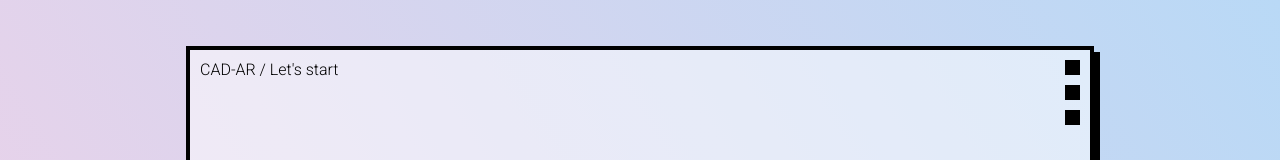
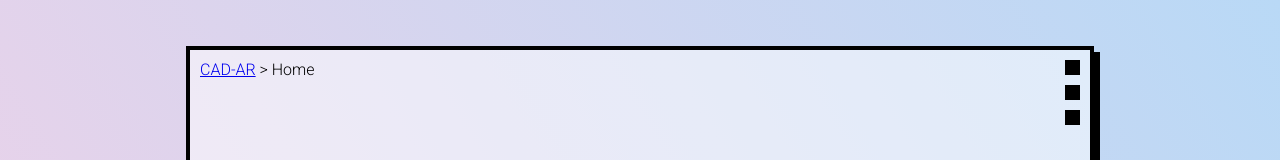
Before and after one commit to DavidTelenko/cad-pd, a React (Create React App) app: page / in a window 1280 px wide. Shown: the top 160 px of the page. Built offline with nearby package versions, Linux system fonts and the light colour scheme.

Commit message:
Home component + stylistic fixes

```diff
--- a/src/App.tsx
+++ b/src/App.tsx
@@ -11,7 +11,7 @@ import {
 import './Styles/App.css';
 import Main from './Components/Main';
 import CadAr from './Components/CadAr';
-import MarkersUploader from './Components/MarkersUploader';
+import MarkerUploader from './Components/MarkerUploader';
 
 function App() {
   return (
@@ -21,11 +21,10 @@ function App() {
 
       <BrowserRouter>
         <Routes>
-          <Route path="/" element={<Main />} />
-          <Route path="/model-uploader" element={<FileUploadForm />} />
-          <Route path="/marker-uploader" element={<MarkersUploader />} />
+          <Route path="/" element={<Main pathName="Home" />} />
+          <Route path="/model-uploader" element={<FileUploadForm pathName="Model uploader" />} />
+          <Route path="/marker-uploader" element={<MarkerUploader pathName="Marker uploader" />} />
           <Route path="/cad-ar" element={<CadAr />} />
-          <Route path="/continue-or-repeat" element={<CadAr />} />
         </Routes>
       </BrowserRouter>
     </div>
--- a/src/Components/FileUploadForm.tsx
+++ b/src/Components/FileUploadForm.tsx
@@ -1,27 +1,28 @@
-import React from "react";
+import React, { useState } from "react";
 import { Link } from "react-router-dom";
+import Home, { HomeProperties } from "./Home";
 
 import "../Styles/FileUploadForm.css";
 
-const FileUploadForm = () => {
+const FileUploadForm = (props: HomeProperties) => {
+    const [file, setFile] = useState<string[]>();
+    const [link, setLink] = useState<string[]>();
+
     return (
         <div className="fileUploadForm">
-            <header className="App-header">
-                CAD-AR / Model upload
-            </header>
+            <Home pathName={props.pathName} />
             <input className="int-uploader upload"
                 type="file"
                 placeholder="Upload file"
-
             />
             <input className="int-uploader upload"
                 type="text"
                 placeholder="Enter a link"
             />
             <Link to="/marker-uploader">
-                <button className="upload upload-button">Let's go</button>
+                <button className="upload upload-button">Add marker</button>
             </Link>
-        </div>
+        </div >
     );
 }
 
--- /dev/null
+++ b/src/Components/Home.tsx
@@ -0,0 +1,19 @@
+import React from "react";
+import { Link } from "react-router-dom";
+
+import "../Styles/FileUploadForm.css";
+
+export interface HomeProperties {
+    pathName: string;
+}
+
+const Home = (props: HomeProperties) => {
+    return (
+        <header className="App-header">
+            <Link to="/" className="home-link">CAD-AR</Link> {'>'} {props.pathName}
+            {/*e.g. CAD-AR / Home*/}
+        </header>
+    );
+}
+
+export default Home;
--- a/src/Components/Main.tsx
+++ b/src/Components/Main.tsx
@@ -1,14 +1,13 @@
 import React from "react";
 import { Link } from "react-router-dom";
+import Home, { HomeProperties } from "./Home";
 
 import "../Styles/FileUploadForm.css";
 
-const Main = () => {
+const Main = (props: HomeProperties) => {
     return (
         <div>
-            <header className="App-header">
-                CAD-AR / Let's start
-            </header>
+            <Home pathName={props.pathName} />
             <Link to="/model-uploader">
                 <button className="upload upload-button">Let's start!</button>
             </Link>
--- a/src/Components/MarkersUploader.tsx
+++ b/src/Components/MarkerUploader.tsx
@@ -1,14 +1,15 @@
-import React from "react";
+import React, { useState } from "react";
 import { Link } from "react-router-dom";
 
 import "../Styles/FileUploadForm.css";
+import Home, { HomeProperties } from "./Home";
 
-const MarkersUploader = () => {
+const MarkerUploader = (props: HomeProperties) => {
+    const [marker, setMarker] = useState<string[]>();
+
     return (
         <div className="fileUploadForm">
-            <header className="App-header">
-                CAD-AR / Marker upload
-            </header>
+            <Home pathName={props.pathName} />
             <input className="int-uploader upload" type="file" placeholder="Upload file" />
             <Link to="/cad-ar">
                 <button className="upload upload-button">Im Ok</button>
@@ -20,4 +21,4 @@ const MarkersUploader = () => {
     );
 }
 
-export default MarkersUploader;
+export default MarkerUploader;
```
